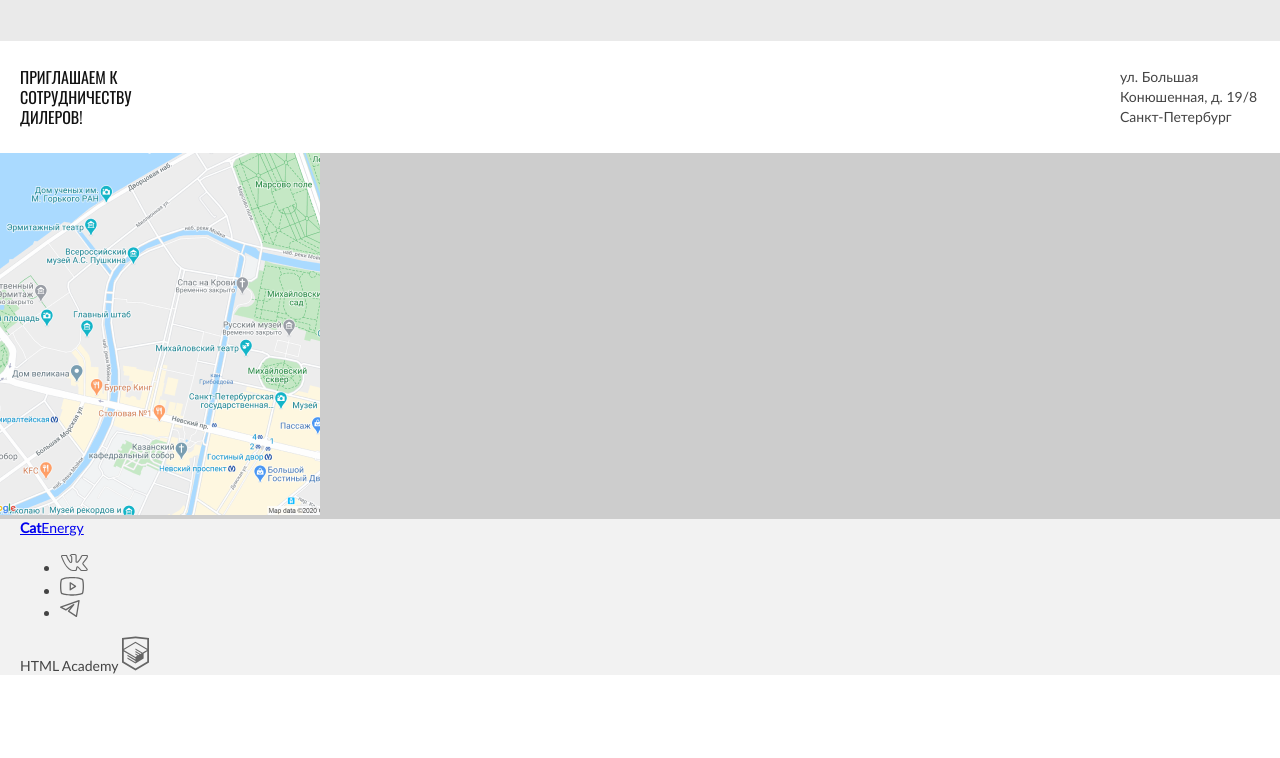
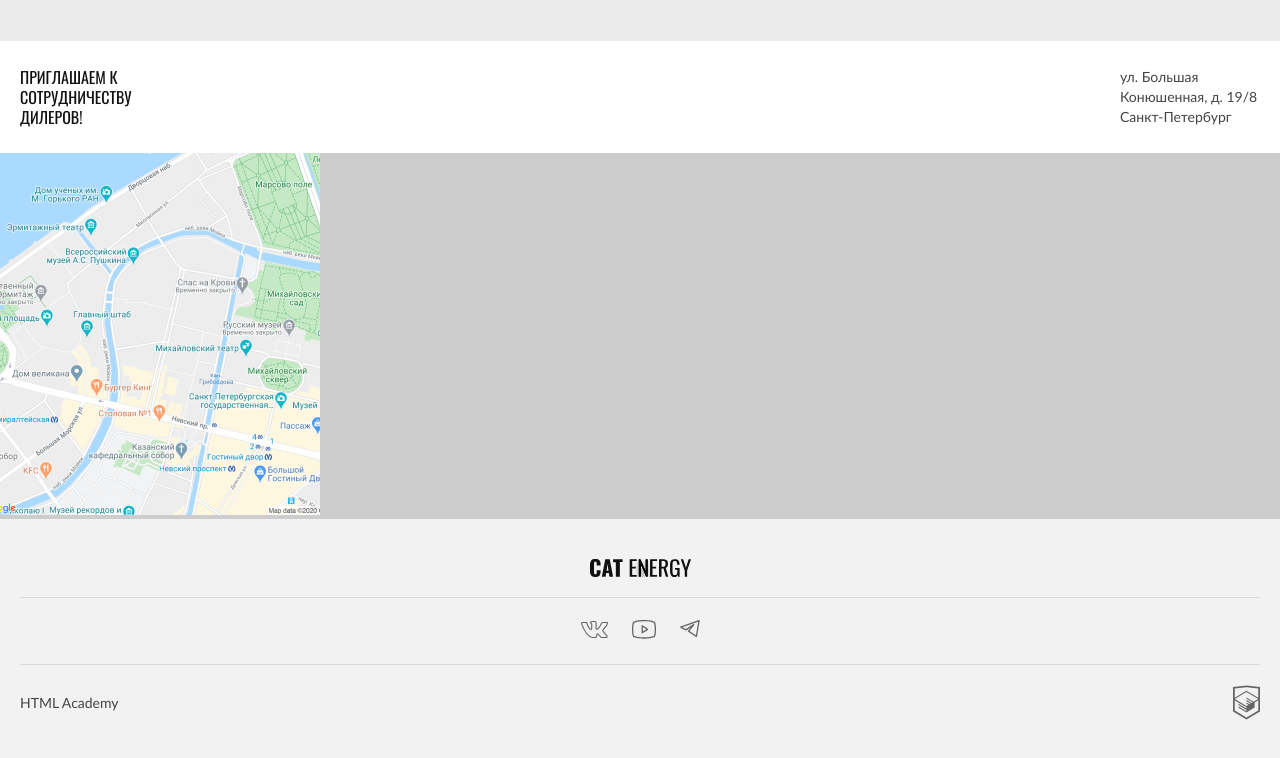
Before and after one commit to htmlacademy-adaptive/2252087-cat-energy-29, a website: page source/index.html in a window 1280 px wide. Shown: the part 1568-2326 px from the top of the page. Before the commit the page ends 2243 px from the top, so only its background shows below. Drawn offline with nearby package versions, Linux system fonts and the light colour scheme; files that its build step writes are made by us from their sources.

Commit message:
add paddings/margins for footer module

```diff
--- a/source/index.html
+++ b/source/index.html
@@ -143,7 +143,7 @@
   <footer class="footer">
     <div class="container">
       <a class="logo footer__logo" href="/">
-        <b>Cat</b> Energy
+        <img class="logo__img-text" src="img/content/logo-2.svg" alt="cat energy">
       </a>
       <ul class="social">
         <li class="social__item">
@@ -175,7 +175,7 @@
         </li>
       </ul>
       <a class="copyright">
-        HTML Academy
+        <span class="copyright__name">HTML Academy</span>
         <svg width="27" height="35" viewBox="0 0 27 35" fill="none" xmlns="http://www.w3.org/2000/svg">
           <path
             d="M13.6426 0.515754L13.5 0.5L0 1.90733V26.5129L13.5 34.5L27 26.5129V1.90733L13.6426 0.515754ZM25.2344 25.5151L13.5 32.4573L1.76561 25.5151V15.4293L13.4507 22.3451L13.4701 23.5984L5.45351 18.8548L5.44295 20.0801L13.4894 24.8885L13.5088 26.175L5.46408 21.4174L5.45351 22.6427L13.5 27.4511L21.6239 22.6182V21.3929V17.409L25.2432 15.2595L25.2344 25.5151ZM25.2344 13.9519L22.0147 15.8319L20.5325 16.7071L13.4666 12.5201L13.456 13.7454L19.4957 17.318L19.4429 17.3495L19.3126 17.4247L18.4536 17.9166L13.4666 14.9689L13.456 16.1942L17.3921 18.5222L16.4591 19.1314L16.438 19.1436L13.4666 17.402L13.456 18.6273L15.4029 19.7615L13.4155 20.9483L1.7973 14.0762L13.4349 7.11831L25.2344 13.9519ZM25.2344 12.7266L13.4401 5.81075L1.76561 12.7196V3.4897L13.5 2.26442L25.2344 3.4897V12.7266Z"
--- /dev/null
+++ b/source/sass/copyright.scss
@@ -0,0 +1,9 @@
+.copyright {
+  width: 100%;
+  display: flex;
+  flex-direction: row;
+  justify-content: space-between;
+  align-items: center;
+  padding-top: 20px;
+  padding-bottom: 20px;
+}
--- a/source/sass/footer.scss
+++ b/source/sass/footer.scss
@@ -1,3 +1,18 @@
 .footer {
+  padding-top: 20px;
+  padding-bottom: 20px;
   background-color: $basic_grey;
 }
+
+.footer {
+  .container {
+    display: flex;
+    flex-direction: column;
+    align-items: center;
+  }
+}
+
+.footer__logo {
+  padding-top: 20px;
+  padding-bottom: 20px;
+}
--- /dev/null
+++ b/source/sass/social.scss
@@ -0,0 +1,22 @@
+.social {
+  width: 100%;
+  margin: 0;
+  padding: 0;
+  padding-top: 20px;
+  padding-bottom: 20px;
+  list-style-type: none;
+  display: flex;
+  justify-content: center;
+  flex-direction: row;
+  align-items: center;
+  border-bottom: 1px solid $border-grey;
+  border-top: 1px solid $border-grey;
+}
+
+.social__item {
+  margin-right: 24px;
+}
+
+.social__item:last-child {
+  margin-right: 0;
+}
--- a/source/sass/style.scss
+++ b/source/sass/style.scss
@@ -22,3 +22,5 @@
 @import "contacts";
 @import "address";
 @import "footer";
+@import "social";
+@import "copyright";
--- a/source/sass/variables.scss
+++ b/source/sass/variables.scss
@@ -11,3 +11,4 @@
 $white: #FFFFFF;
 $black: #000000;
 $black-2: #111111;
+$border-grey: #D9D9D9;
```
Also changed, not shown: source/catalog.html (+1 -1 lines), source/form.html (+1 -1 lines).
